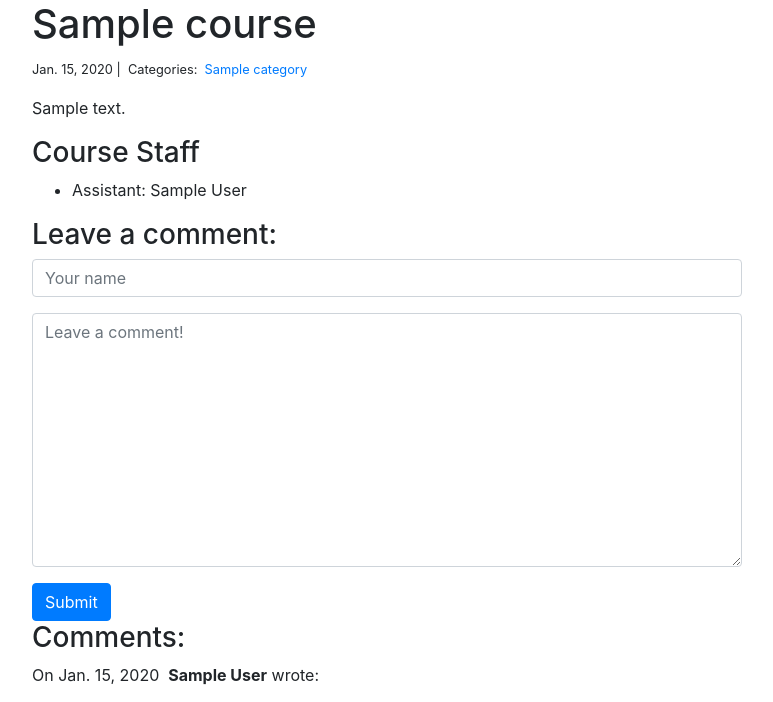
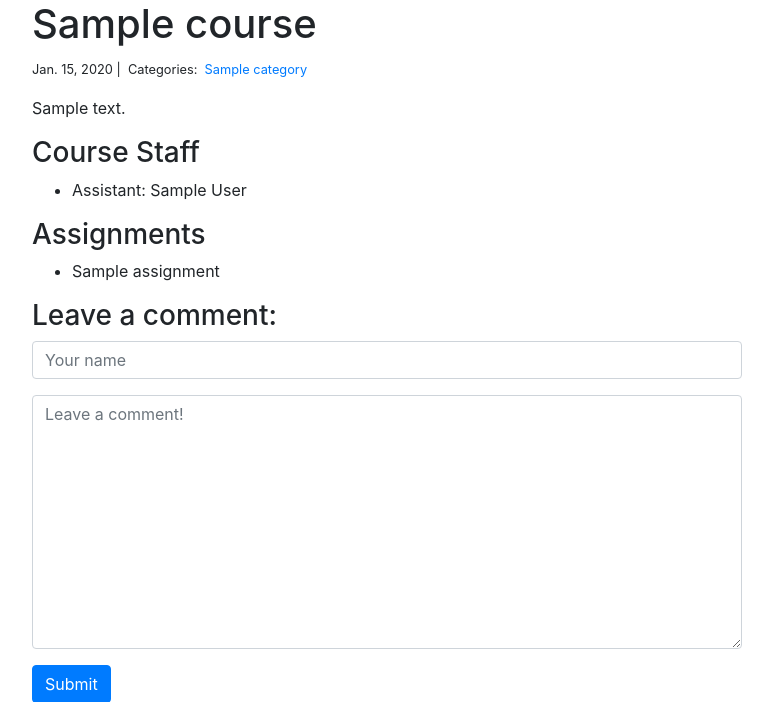
Before and after one commit to pingvine/assign-me-project, a Django app: page /course/1/ in a window 1280 px wide. Shown: the part 56-758 px from the top of the page, without its empty margins (253-1026 px from the left). Run offline with Django 3.2, Linux system fonts and the light colour scheme; tables that the repository leaves empty hold one stand-in row (values such as "Sample post"); some libraries are stand-ins or nearby versions.

Commit message:
Add assignments to courses

```diff
--- a/assignme/course/templates/course_detail.html
+++ b/assignme/course/templates/course_detail.html
@@ -18,6 +18,12 @@
                 <li>{{ person.status }}: {{ person }}</li>
             {% endfor %}
         </ul>
+    <h3>Assignments</h3>
+    <ul>
+        {% for assignment in assignments %}
+            <li>{{ assignment.title }}</li>
+        {% endfor %}
+    </ul>
     <h3>Leave a comment:</h3>
     <form action="/course/{{ course.pk }}/" method="post">
         {% csrf_token %}
--- a/assignme/course/views.py
+++ b/assignme/course/views.py
@@ -1,6 +1,7 @@
 from django.shortcuts import render
 from .forms import CommentForm
 from .models import Comment, Course
+from handins.models import Assignment
 
 
 def course_index(request):
@@ -39,8 +40,12 @@ def course_detail(request, pk):
             comment.save()
 
     comments = Comment.objects.filter(course=course)
+
+    assignments = Assignment.objects.filter(course=course)
+
     context = {
         "course": course,
+        "assignments": assignments,
         "comments": comments,
         "form": form,
     }
--- a/assignme/handins/models.py
+++ b/assignme/handins/models.py
@@ -43,6 +43,9 @@ class Assignment(models.Model):
     description = models.TextField()
     deadline = models.DateField()
 
+    course = models.ForeignKey(
+        'course.Course', on_delete=models.CASCADE)
+
     objects = models.Manager()
 
     def __str__(self):
```
